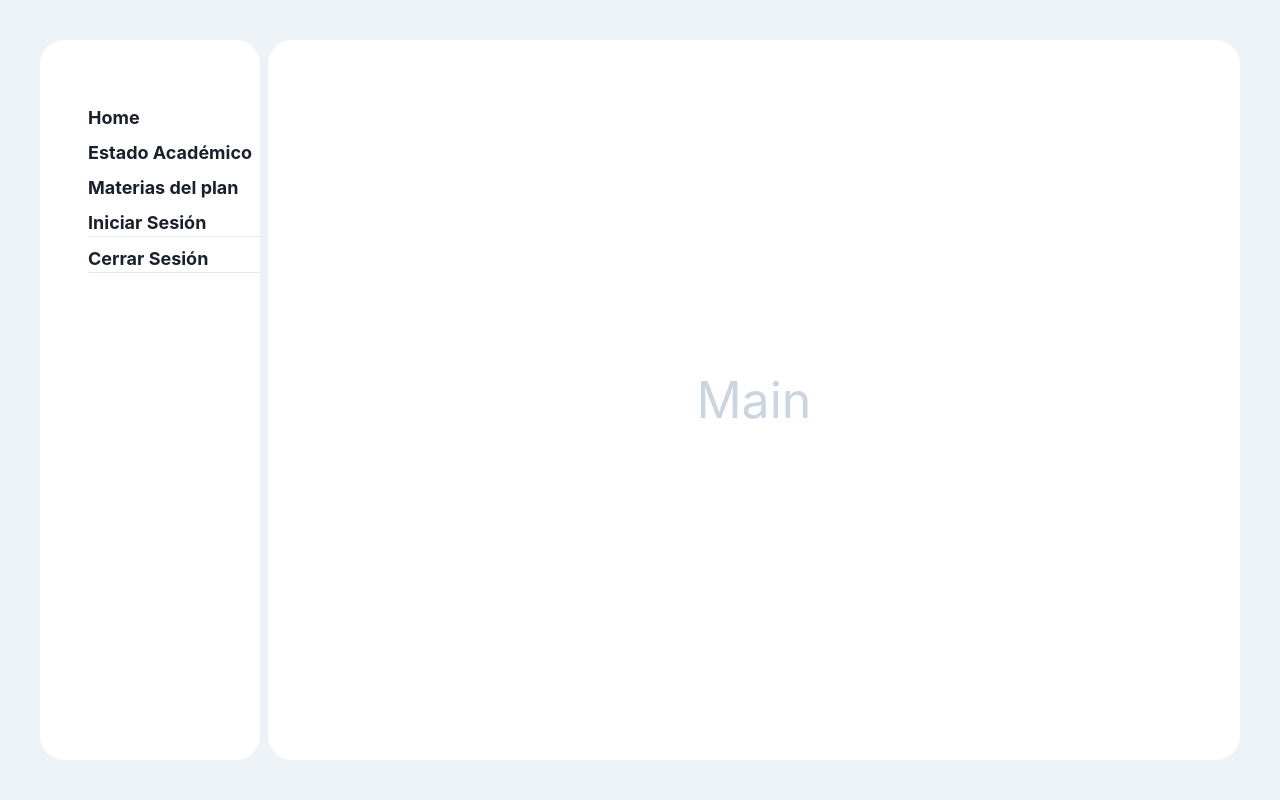
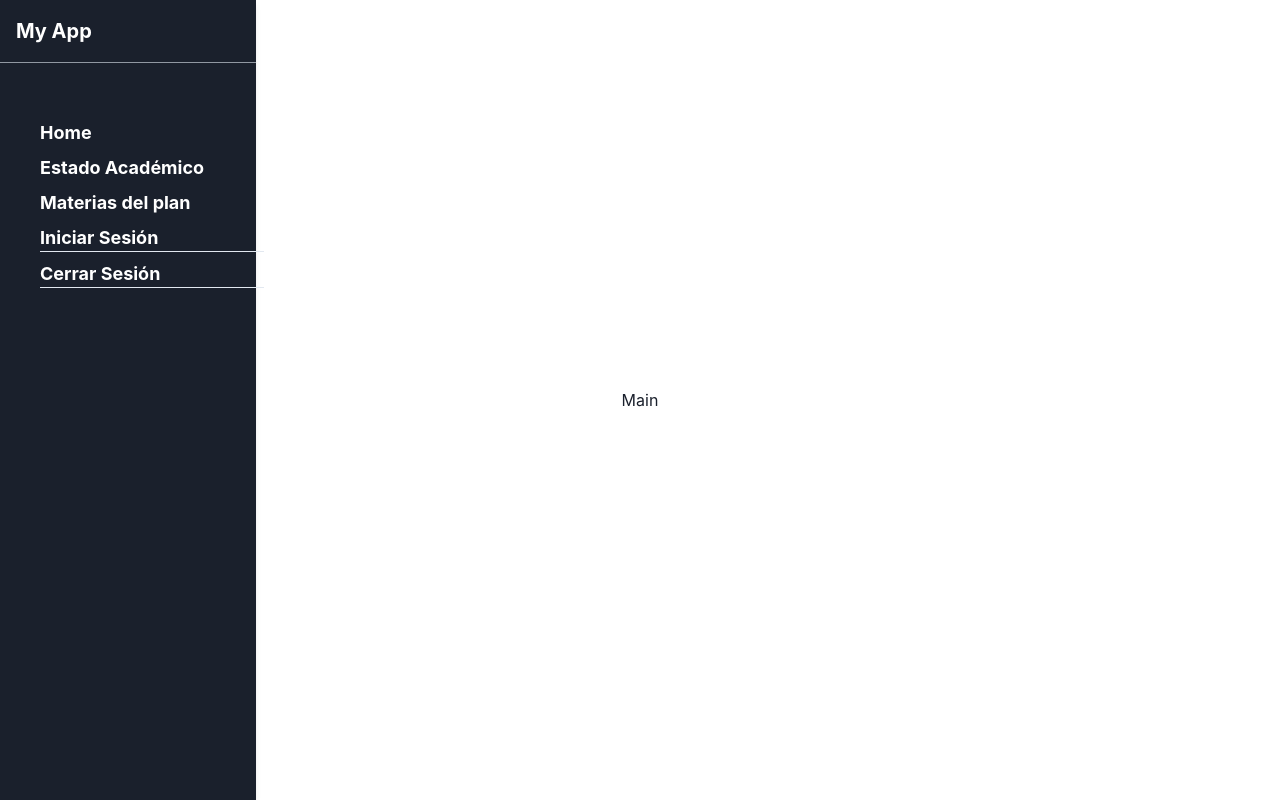
Before and after one commit to facugerez3108/syschad-client, a React (Create React App) app: page / in a window 1280 px wide. Built offline with nearby package versions, Linux system fonts and the light colour scheme.

Commit message:
navigation done

```diff
--- a/package.json
+++ b/package.json
@@ -16,6 +16,7 @@
     "framer-motion": "^11.0.22",
     "react": "^18.2.0",
     "react-dom": "^18.2.0",
+    "react-icons": "^5.0.1",
     "react-router-dom": "^6.22.3",
     "react-scripts": "5.0.1",
     "typescript": "^4.9.5",
--- a/src/components/main/main-container.tsx
+++ b/src/components/main/main-container.tsx
@@ -15,7 +15,6 @@ const MainContainer: React.FC<MainContainerProps> = ({ children }) => {
             justifyContent="center"
             flexDirection="column"
             position="relative"
-            borderRadius="3xl"
         >
             {children}
         </Flex>
--- a/src/components/sidebar/sidebar.tsx
+++ b/src/components/sidebar/sidebar.tsx
@@ -1,26 +1,43 @@
-import React from "react";
-import { Button, Flex } from "@chakra-ui/react";
-import SidebarMain from "./sidebar-main";
+import React from 'react';
+import { Box, Flex, Text, VStack, IconButton, useDisclosure, Divider } from '@chakra-ui/react';
+import { FiMenu, FiHome, FiSettings, FiUsers } from 'react-icons/fi';
+import SidebarMain from './sidebar-main';
 
-const Sidebar = () => {
+const Sidebar: React.FC = () => {
+  const { isOpen, onOpen, onClose } = useDisclosure();
 
+  return (
+    <>
+      <Box
+        bg="gray.800"
+        color="white"
+        w="64"
+        h="100vh"
+        pos="fixed"
+        top="0"
+        left="0"
+        zIndex={4}
+        shadow="md"
+      >
+        <Flex justify="space-between" align="center" p="4">
+          <IconButton
+            aria-label="Toggle Sidebar"
+            icon={<FiMenu />}
+            onClick={isOpen ? onClose : onOpen}
+            display={{ base: 'block', md: 'none' }}
+          />
+          <Text fontSize="xl" fontWeight="bold">My App</Text>
+          <Box display={{ base: 'none', md: 'block' }} />
+        </Flex>
 
-    return (
-            <Flex
-                as='aside'
-                maxW='450px'
-                h='full'
-                bg='white'
-                alignItems='start'
-                padding={6}
-                flexDirection='column'
-                justifyContent='space-between'
-                transition='ease-in-out .2s'
-                borderRadius='3xl'
-            >
-                <SidebarMain />
-            </Flex>
-    )
-}
+        <Divider />
 
-export default Sidebar
+        <VStack spacing="2" p="4" align="stretch">
+        <SidebarMain />
+        </VStack>
+      </Box>
+    </>
+  );
+};
+
+export default Sidebar;
--- /dev/null
+++ b/src/layout/layout.tsx
@@ -0,0 +1,33 @@
+import React from 'react';
+import { ChakraProvider, Box, extendTheme } from '@chakra-ui/react';
+import Sidebar from '../components/sidebar/sidebar'
+
+interface LayoutProps {
+    children: React.ReactNode;
+}
+
+const theme = extendTheme({
+  styles: {
+    global: {
+      body: {
+        bg: 'gray.100',
+        fontFamily: 'body',
+      },
+    },
+  },
+});
+
+const Layout: React.FC<LayoutProps> = ({ children }) => {
+  return (
+    <ChakraProvider theme={theme}>
+      <Box display="flex" h="100vh">
+        <Sidebar />
+        <Box flex="1">
+          {children}
+        </Box>
+      </Box>
+    </ChakraProvider>
+  );
+};
+
+export default Layout;
--- a/src/pages/home.tsx
+++ b/src/pages/home.tsx
@@ -1,18 +1,18 @@
 import React from "react";
 import SideBar from "../components/sidebar/sidebar";
-import { HStack, Text } from "@chakra-ui/react";
+import { Text,Flex } from "@chakra-ui/react";
 import MainContainer from "../components/main/main-container";
+import Layout from "../layout/layout";
 
 const Home = () => {
   return (
-    <HStack w="full" h="100vh" bg="gray.100" padding={10}>
-        <SideBar />
-        <MainContainer>
-           <Text fontSize={50} color="gray.300">
+        <Layout>
+            <MainContainer>
+               <Text>
                 Main
-           </Text>
-        </MainContainer>
-    </HStack>
+               </Text>
+            </MainContainer>
+        </Layout>
   );
 };
 
```
Also changed, not shown: 1 other file (tests, documents, lock files or other folders).
